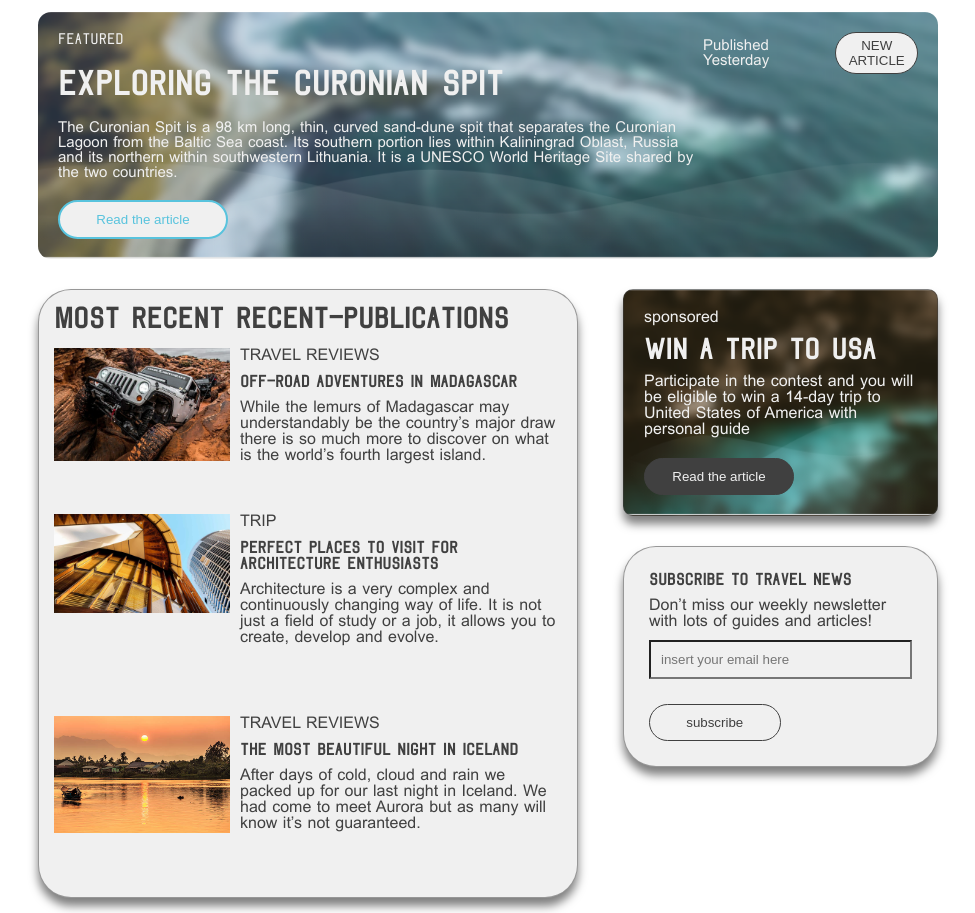
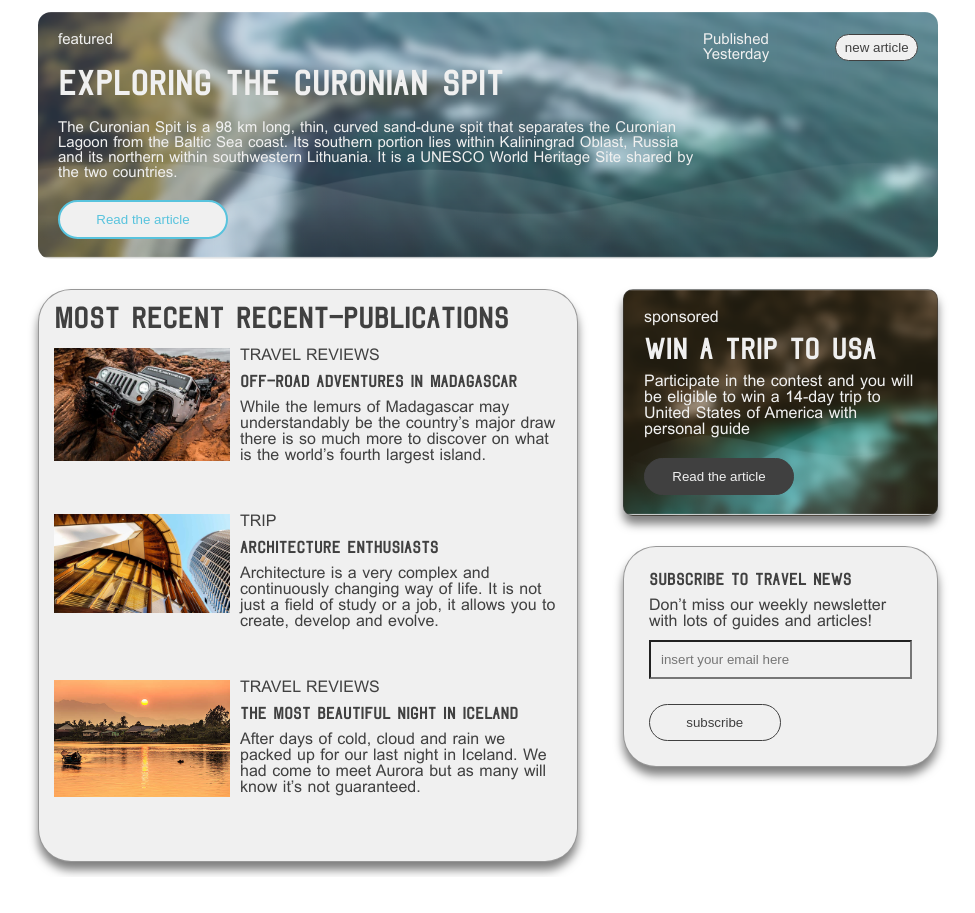
Before and after one commit to sadzamzeko/Sass-SCSS-task2, a website: page index.html in a window 1280 px wide. Shown: the part 113-1026 px from the top of the page, without its empty margins (152-1127 px from the left). After the commit the page ends 990 px from the top, so only its background shows below. Drawn offline with Linux system fonts and the light colour scheme.

Commit message:
last change

```diff
--- a/index.html
+++ b/index.html
@@ -46,7 +46,7 @@
                 <img src="image/img2.jpg" alt="image2">
                 <div class="text-wrapper">
                     <h5>TRIP</h5>
-                    <h3>Perfect places to visit for Architecture enthusiasts</h3>
+                    <h3>Architecture enthusiasts</h3>
                     <p>Architecture is a very complex and continuously changing way of life. It is not just a field of study or a job, it allows you to create, develop and evolve.</p>
                 </div>
                 </div>
@@ -74,6 +74,5 @@
             </div>
         </div>
     </section>
-
 </body>
 </html>
--- a/scss/main/mainPage.scss
+++ b/scss/main/mainPage.scss
@@ -26,14 +26,12 @@ body{
         background-image: url(../image/block.png);
         @include bg-image(90%,20px,13px,center,cover);
         @extend %container;
-        @include flex-property(flex, space-between , flex-start);
+        @include flex-property(flex,space-between,flex-start);
         font-size: $size03;
         color: $color02;
         .text-box1{
             width: $size-02;
             h3{
-                font-family: $font02;
-                text-transform: uppercase;
                 margin-bottom: 20px;
             }
             h1{
@@ -51,7 +49,6 @@ body{
             width: $size-03;
             @include flex-property(flex, space-between,center);
             button{
-                text-transform: uppercase;
                 @include button-style(85px, 5px, $color01 , $color02);
                 @include button-border-style(1px, solid, $color01, 5px);
             }
@@ -88,9 +85,6 @@ body{
                     &:last-child{
                         margin-bottom: 50px;
                     }
-                }
-                &:last-child{
-                margin-top: 20px;
                 }
             }
         }
```
Also changed, not shown: scss/basic/reset.scss (+0 -8 lines), css/style.css.
